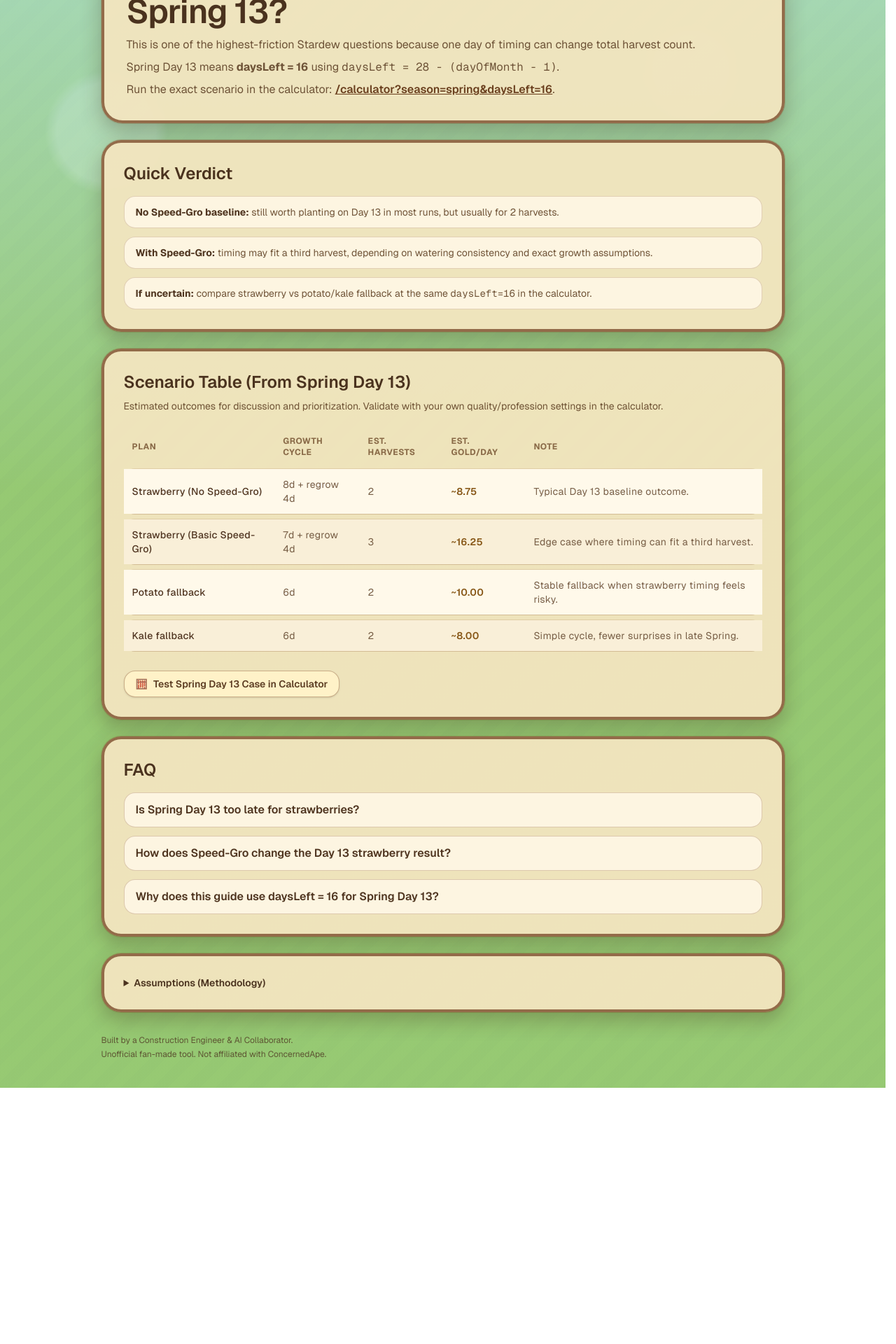
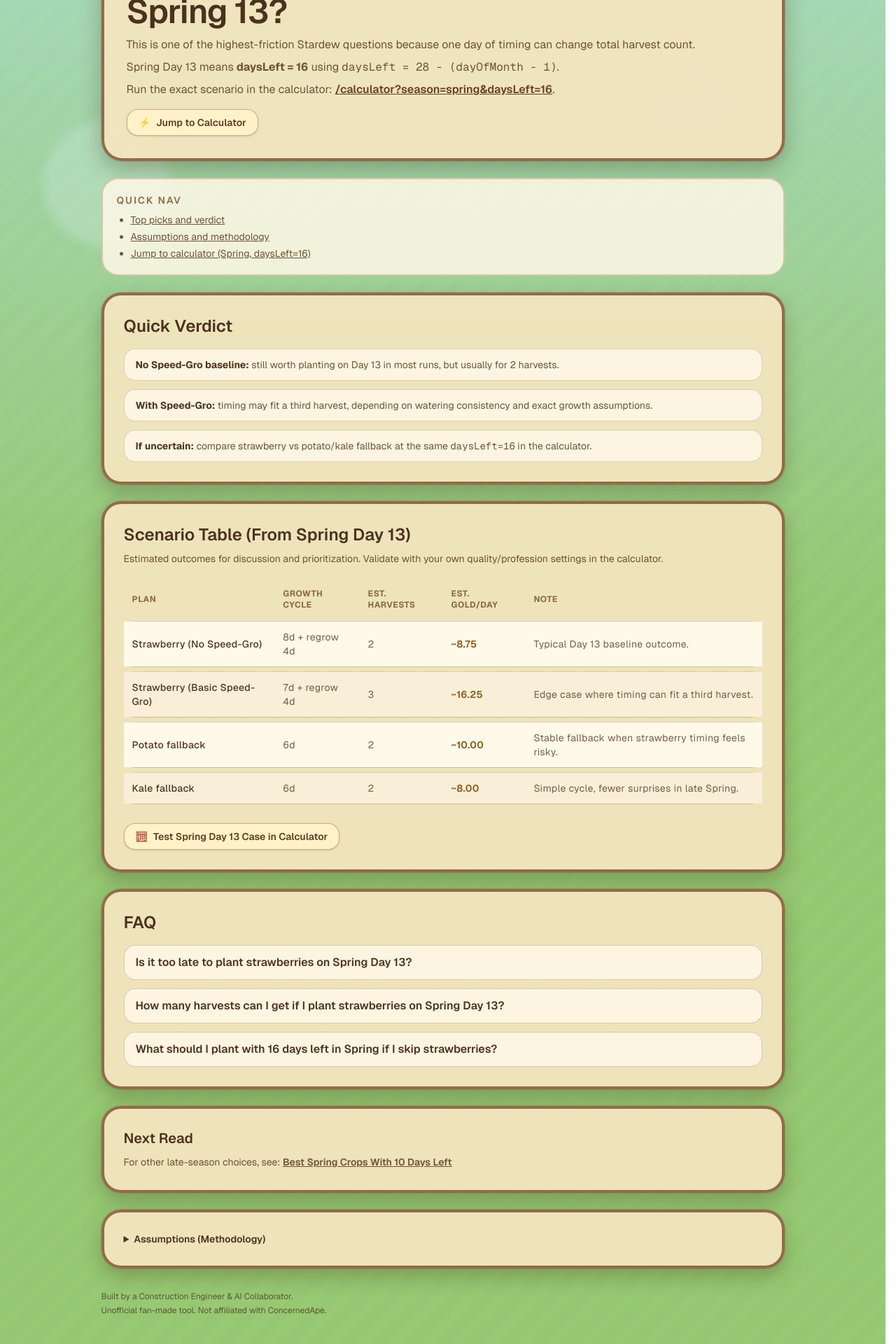
Before and after one commit to yuzhoudabaozhayujiamigou-cloud/stardew-tools, a Next.js app in the folder stardew-tools/: page /blog/strawberry-spring-day-13-too-late in a window 1280 px wide. Shown: the part 202-2122 px from the top of the page at 70% size. Before the commit the page ends 1756 px from the top, so only its background shows below. Built offline with nearby package versions, Linux system fonts and the light colour scheme.

Commit message:
content: refine SEO links, schema, and CTA flow for daysLeft blog posts

```diff
--- a/stardew-tools/src/app/blog/best-spring-crops-10-days-left/page.tsx
+++ b/stardew-tools/src/app/blog/best-spring-crops-10-days-left/page.tsx
@@ -70,29 +70,31 @@ const rows: TableRow[] = [
 
 const faqItems = [
   {
-    question: "What is the best crop with 10 days left in Spring?",
+    question: "What should I plant with 10 days left in Spring?",
     answer:
-      "For a short 10-day window, practical picks are potato, kale, garlic, and parsnip because they can finish within or close to one clean cycle under baseline assumptions.",
+      "Plant fast-cycle crops first: potato, kale, garlic, and parsnip are the safest picks in a 10-day Spring window.",
   },
   {
-    question: "Should I plant cauliflower with 10 days left?",
+    question: "Is it too late to plant cauliflower with 10 days left in Spring?",
     answer:
-      "Usually no. Cauliflower needs 12 days, so a new planting with 10 days left does not complete before Spring ends.",
+      "Yes for most baseline setups. Cauliflower needs 12 days, so a new planting with 10 days left usually misses the season cutoff.",
   },
   {
-    question: "How do I convert day-of-season to daysLeft?",
+    question: "How many harvests can I get if I only have 10 days left?",
     answer:
-      "Use daysLeft = 28 - (dayOfMonth - 1). For example, Spring Day 19 means 10 days left.",
+      "Usually one clean harvest for 6-day crops and up to two for 4-day crops, assuming consistent watering and no lost days.",
   },
 ];
 
 export const metadata: Metadata = {
-  title: "Best Spring Crops With 10 Days Left (Stardew Valley)",
+  title: "Stardew Valley: Best Spring Crops With 10 Days Left",
   description:
-    "Late Spring crop picks for a 10-day window. Compare fast options, estimated harvest count, and gold/day with a direct calculator CTA.",
+    "Stardew Valley late Spring guide for exactly 10 days left: compare fast crops, expected harvest count, and estimated gold/day with a direct calculator CTA.",
 };
 
 export default function BestSpringCrops10DaysLeftPage() {
+  const pageUrl = "https://stardew-tools.vercel.app/blog/best-spring-crops-10-days-left";
+
   const faqLd = {
     "@context": "https://schema.org",
     "@type": "FAQPage",
@@ -104,6 +106,21 @@ export default function BestSpringCrops10DaysLeftPage() {
         text: faq.answer,
       },
     })),
+  };
+
+  const articleLd = {
+    "@context": "https://schema.org",
+    "@type": "BlogPosting",
+    headline: "Stardew Valley: Best Spring Crops With 10 Days Left",
+    datePublished: "2026-02-16",
+    author: {
+      "@type": "Organization",
+      name: "Stardew Tools",
+    },
+    mainEntityOfPage: {
+      "@type": "WebPage",
+      "@id": pageUrl,
+    },
   };
 
   return (
@@ -147,9 +164,45 @@ export default function BestSpringCrops10DaysLeftPage() {
                 .
               </p>
             </div>
+
+            <div className="mt-4">
+              <Link
+                href="/calculator?season=spring&daysLeft=10"
+                className="inline-flex items-center gap-2 rounded-2xl border border-[#8a5b3a]/45 bg-[#fff2c8] px-4 py-2 text-sm font-semibold text-[#5c3d23] shadow-sm transition hover:bg-[#fce8b1]"
+              >
+                <span aria-hidden="true" className="inline-flex items-center leading-none opacity-80">
+                  ⚡
+                </span>
+                Jump to Calculator
+              </Link>
+            </div>
           </header>
 
-          <section className="rounded-[28px] border-4 border-[#7c4d2e]/80 bg-[#f3e5bf]/95 p-5 shadow-[0_12px_28px_rgba(56,41,23,0.28)] ring-1 ring-yellow-900/20 sm:p-7">
+          <section className="rounded-[24px] border-2 border-[#9f744c]/35 bg-[#fff8e8]/85 p-4 sm:p-5">
+            <h2 className="text-sm font-semibold uppercase tracking-[0.14em] text-[#6f4b2a]/80">Quick Nav</h2>
+            <ul className="mt-2 list-disc space-y-1 pl-5 text-sm text-[#5f4228]/90">
+              <li>
+                <Link className="underline" href="#top-picks">
+                  Top picks for 10 days left
+                </Link>
+              </li>
+              <li>
+                <Link className="underline" href="#assumptions">
+                  Assumptions and methodology
+                </Link>
+              </li>
+              <li>
+                <Link className="underline" href="/calculator?season=spring&daysLeft=10">
+                  Jump to calculator (Spring, daysLeft=10)
+                </Link>
+              </li>
+            </ul>
+          </section>
+
+          <section
+            id="top-picks"
+            className="rounded-[28px] border-4 border-[#7c4d2e]/80 bg-[#f3e5bf]/95 p-5 shadow-[0_12px_28px_rgba(56,41,23,0.28)] ring-1 ring-yellow-900/20 sm:p-7"
+          >
             <h2 className="text-2xl font-semibold text-[#4a321e]">Top Picks (10-Day Window)</h2>
             <ul className="mt-4 grid gap-3">
               {topPicks.map((item) => (
@@ -219,6 +272,19 @@ export default function BestSpringCrops10DaysLeftPage() {
           </section>
 
           <section className="rounded-[28px] border-4 border-[#7c4d2e]/80 bg-[#f3e5bf]/95 p-5 shadow-[0_12px_28px_rgba(56,41,23,0.28)] ring-1 ring-yellow-900/20 sm:p-7">
+            <h2 className="text-xl font-semibold text-[#4a321e]">Next Read</h2>
+            <p className="mt-2 text-sm leading-6 text-[#614326]/90">
+              If you&apos;re wondering about <strong>Spring Day 13 strawberries</strong>, read: {" "}
+              <Link className="font-semibold underline" href="/blog/strawberry-spring-day-13-too-late">
+                Is it too late to plant strawberries on Spring 13?
+              </Link>
+            </p>
+          </section>
+
+          <section
+            id="assumptions"
+            className="rounded-[28px] border-4 border-[#7c4d2e]/80 bg-[#f3e5bf]/95 p-5 shadow-[0_12px_28px_rgba(56,41,23,0.28)] ring-1 ring-yellow-900/20 sm:p-7"
+          >
             <details className="cursor-pointer text-sm text-[#5f4228]/90">
               <summary className="font-semibold text-[#4a321e]">Assumptions (Methodology)</summary>
               <ul className="mt-3 list-disc space-y-2 pl-5 leading-6">
@@ -239,6 +305,10 @@ export default function BestSpringCrops10DaysLeftPage() {
           type="application/ld+json"
           dangerouslySetInnerHTML={{ __html: JSON.stringify(faqLd) }}
         />
+        <script
+          type="application/ld+json"
+          dangerouslySetInnerHTML={{ __html: JSON.stringify(articleLd) }}
+        />
       </main>
     </div>
   );
--- a/stardew-tools/src/app/blog/strawberry-spring-day-13-too-late/page.tsx
+++ b/stardew-tools/src/app/blog/strawberry-spring-day-13-too-late/page.tsx
@@ -45,29 +45,31 @@ const scenarioRows: ScenarioRow[] = [
 
 const faqItems = [
   {
-    question: "Is Spring Day 13 too late for strawberries?",
+    question: "Is it too late to plant strawberries on Spring Day 13?",
     answer:
-      "Not necessarily. Under baseline assumptions, planting strawberries on Spring Day 13 is usually still viable for two harvests.",
+      "Usually no under baseline assumptions. Planting strawberries on Spring Day 13 is commonly still viable for two harvests.",
   },
   {
-    question: "How does Speed-Gro change the Day 13 strawberry result?",
+    question: "How many harvests can I get if I plant strawberries on Spring Day 13?",
     answer:
-      "Speed-Gro can shift the timing enough to enable a third harvest in some setups. This article explains both paths, but the calculator baseline currently assumes no Speed-Gro unless enabled in advanced settings.",
+      "Without Speed-Gro, most setups land on two harvests; with Speed-Gro, some setups can reach a third harvest. The calculator baseline currently assumes no Speed-Gro unless enabled in advanced settings.",
   },
   {
-    question: "Why does this guide use daysLeft = 16 for Spring Day 13?",
+    question: "What should I plant with 16 days left in Spring if I skip strawberries?",
     answer:
-      "Because the season is 28 days and the formula is daysLeft = 28 - (dayOfMonth - 1). For Day 13, that equals 16.",
+      "Use reliable alternatives like potato or kale when you want lower timing risk while keeping a strong late-Spring profit profile.",
   },
 ];
 
 export const metadata: Metadata = {
-  title: "Is It Too Late to Plant Strawberries on Spring 13?",
+  title: "Stardew Valley: Is It Too Late to Plant Strawberries on Spring 13?",
   description:
-    "Spring Day 13 strawberry timing guide with daysLeft conversion, no-Speed-Gro baseline, and fallback crop plans linked to the calculator.",
+    "Stardew Valley Spring Day 13 guide with the exact conversion (16 days left), no-Speed-Gro baseline, and fallback crop plans linked to the calculator.",
 };
 
 export default function StrawberrySpringDay13TooLatePage() {
+  const pageUrl = "https://stardew-tools.vercel.app/blog/strawberry-spring-day-13-too-late";
+
   const faqLd = {
     "@context": "https://schema.org",
     "@type": "FAQPage",
@@ -79,6 +81,21 @@ export default function StrawberrySpringDay13TooLatePage() {
         text: faq.answer,
       },
     })),
+  };
+
+  const articleLd = {
+    "@context": "https://schema.org",
+    "@type": "BlogPosting",
+    headline: "Stardew Valley: Is It Too Late to Plant Strawberries on Spring 13?",
+    datePublished: "2026-02-16",
+    author: {
+      "@type": "Organization",
+      name: "Stardew Tools",
+    },
+    mainEntityOfPage: {
+      "@type": "WebPage",
+      "@id": pageUrl,
+    },
   };
 
   return (
@@ -121,9 +138,45 @@ export default function StrawberrySpringDay13TooLatePage() {
                 .
               </p>
             </div>
+
+            <div className="mt-4">
+              <Link
+                href="/calculator?season=spring&daysLeft=16"
+                className="inline-flex items-center gap-2 rounded-2xl border border-[#8a5b3a]/45 bg-[#fff2c8] px-4 py-2 text-sm font-semibold text-[#5c3d23] shadow-sm transition hover:bg-[#fce8b1]"
+              >
+                <span aria-hidden="true" className="inline-flex items-center leading-none opacity-80">
+                  ⚡
+                </span>
+                Jump to Calculator
+              </Link>
+            </div>
           </header>
 
-          <section className="rounded-[28px] border-4 border-[#7c4d2e]/80 bg-[#f3e5bf]/95 p-5 shadow-[0_12px_28px_rgba(56,41,23,0.28)] ring-1 ring-yellow-900/20 sm:p-7">
+          <section className="rounded-[24px] border-2 border-[#9f744c]/35 bg-[#fff8e8]/85 p-4 sm:p-5">
+            <h2 className="text-sm font-semibold uppercase tracking-[0.14em] text-[#6f4b2a]/80">Quick Nav</h2>
+            <ul className="mt-2 list-disc space-y-1 pl-5 text-sm text-[#5f4228]/90">
+              <li>
+                <Link className="underline" href="#top-picks">
+                  Top picks and verdict
+                </Link>
+              </li>
+              <li>
+                <Link className="underline" href="#assumptions">
+                  Assumptions and methodology
+                </Link>
+              </li>
+              <li>
+                <Link className="underline" href="/calculator?season=spring&daysLeft=16">
+                  Jump to calculator (Spring, daysLeft=16)
+                </Link>
+              </li>
+            </ul>
+          </section>
+
+          <section
+            id="top-picks"
+            className="rounded-[28px] border-4 border-[#7c4d2e]/80 bg-[#f3e5bf]/95 p-5 shadow-[0_12px_28px_rgba(56,41,23,0.28)] ring-1 ring-yellow-900/20 sm:p-7"
+          >
             <h2 className="text-2xl font-semibold text-[#4a321e]">Quick Verdict</h2>
             <ul className="mt-4 grid gap-3">
               <li className="rounded-2xl border border-[#9f744c]/30 bg-[#fff8e8]/85 px-4 py-3 text-sm text-[#614326]/90">
@@ -202,6 +255,19 @@ export default function StrawberrySpringDay13TooLatePage() {
           </section>
 
           <section className="rounded-[28px] border-4 border-[#7c4d2e]/80 bg-[#f3e5bf]/95 p-5 shadow-[0_12px_28px_rgba(56,41,23,0.28)] ring-1 ring-yellow-900/20 sm:p-7">
+            <h2 className="text-xl font-semibold text-[#4a321e]">Next Read</h2>
+            <p className="mt-2 text-sm leading-6 text-[#614326]/90">
+              For other late-season choices, see: {" "}
+              <Link className="font-semibold underline" href="/blog/best-spring-crops-10-days-left">
+                Best Spring Crops With 10 Days Left
+              </Link>
+            </p>
+          </section>
+
+          <section
+            id="assumptions"
+            className="rounded-[28px] border-4 border-[#7c4d2e]/80 bg-[#f3e5bf]/95 p-5 shadow-[0_12px_28px_rgba(56,41,23,0.28)] ring-1 ring-yellow-900/20 sm:p-7"
+          >
             <details className="cursor-pointer text-sm text-[#5f4228]/90">
               <summary className="font-semibold text-[#4a321e]">Assumptions (Methodology)</summary>
               <ul className="mt-3 list-disc space-y-2 pl-5 leading-6">
@@ -222,6 +288,10 @@ export default function StrawberrySpringDay13TooLatePage() {
           type="application/ld+json"
           dangerouslySetInnerHTML={{ __html: JSON.stringify(faqLd) }}
         />
+        <script
+          type="application/ld+json"
+          dangerouslySetInnerHTML={{ __html: JSON.stringify(articleLd) }}
+        />
       </main>
     </div>
   );
```
